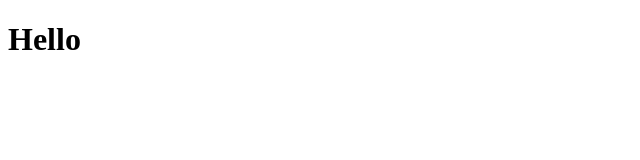
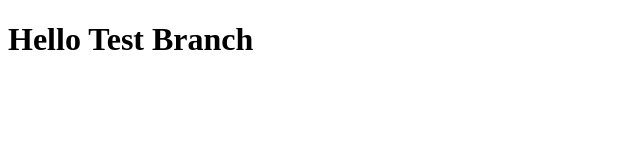
Before and after one commit to mortiy/mortiy.github.io, a plain HTML site: page Lesson-2/index.html in a window 1280 px wide. Shown: the whole page, without its empty margins (0-640 px from the left). Drawn offline with Linux system fonts and the light colour scheme.

Commit message:
Lesson 2 Branch test commit

```diff
--- a/Lesson-2/index.html
+++ b/Lesson-2/index.html
@@ -5,6 +5,6 @@
     <title>Document</title>
 </head>
 <body>
-<h1>Hello </h1>
+<h1>Hello Test Branch</h1>
 </body>
 </html>
```
